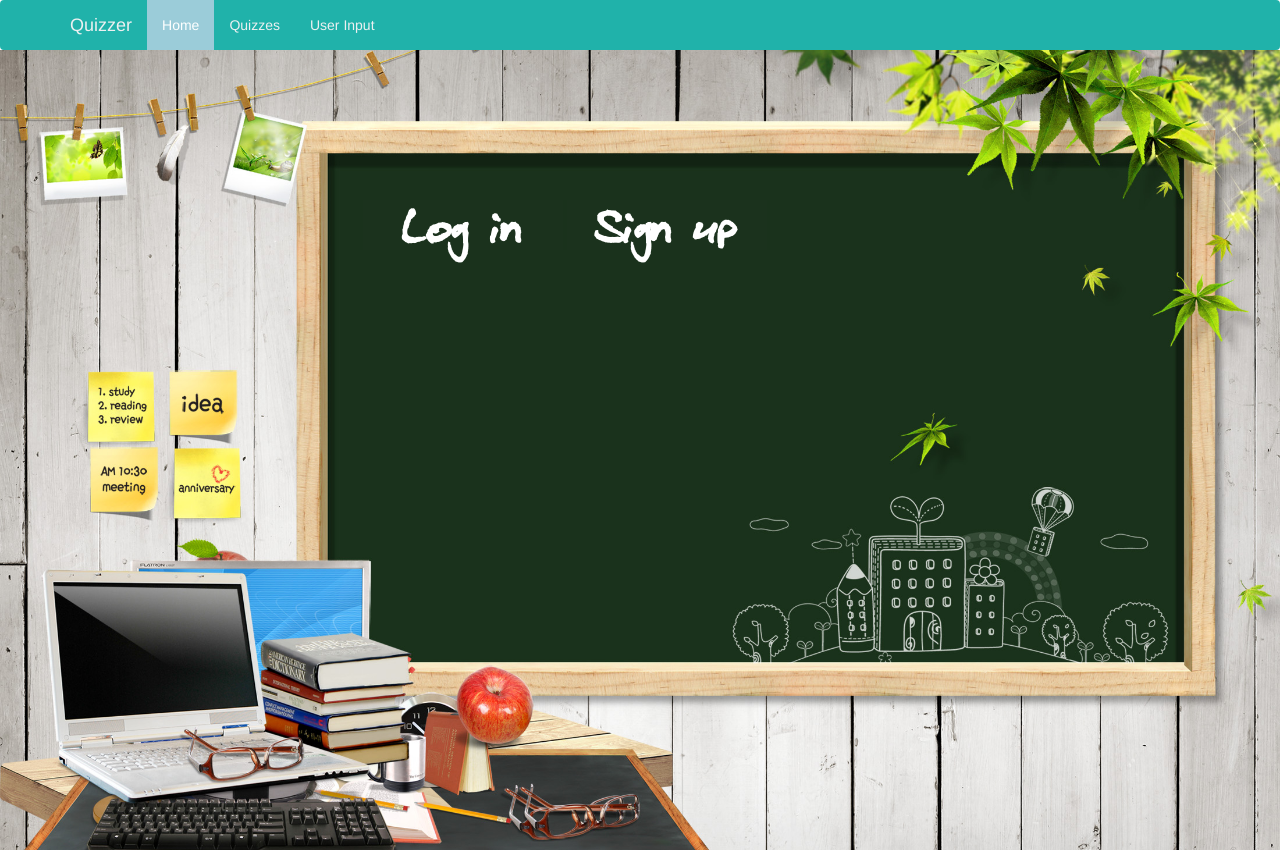
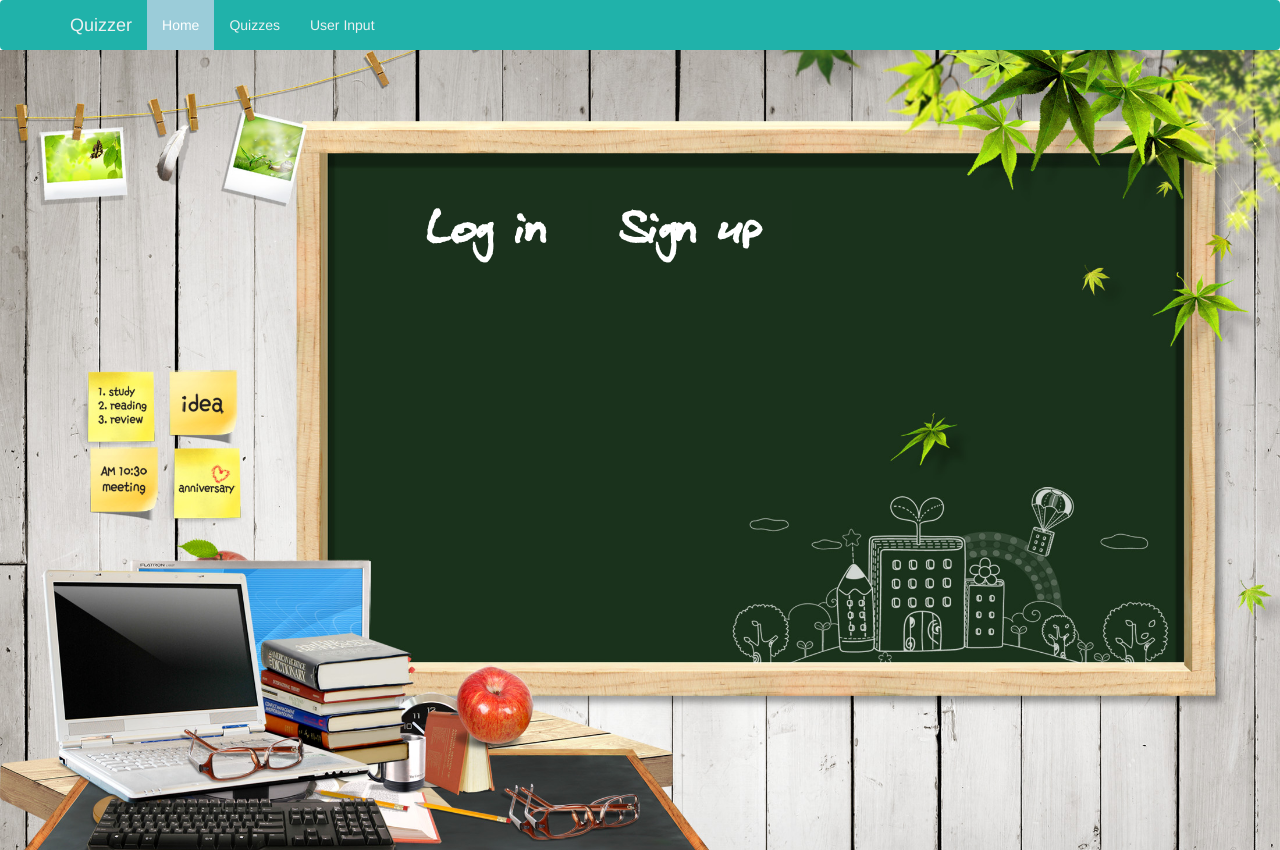
Before and after one commit to aj6063/YearProject, a plain HTML site: page Index4.html in a window 1280 px wide. Drawn offline with nearby package versions, Linux system fonts and the light colour scheme; no server answers.

Commit message:
Update Index4.html

```diff
--- a/Index4.html
+++ b/Index4.html
@@ -36,7 +36,7 @@
   </div>
     <div class="home-header">
       <!--stuff on top goes here !-->
-      <div class="container" id="login" style="padding-top: 150px; margin-left: -75px; width: 100%">
+      <div class="container" id="login" style="padding-top: 150px; margin-left: -50px; width: 100%">
     <div class="row">
       </div>
       <div class="text-center">
```
